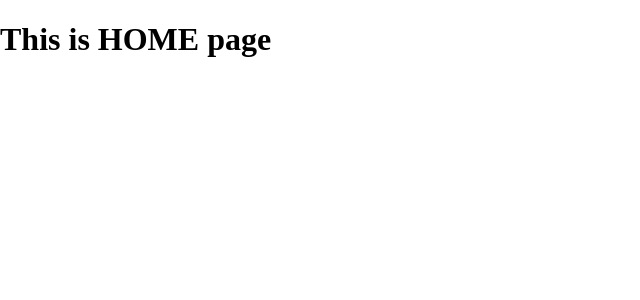
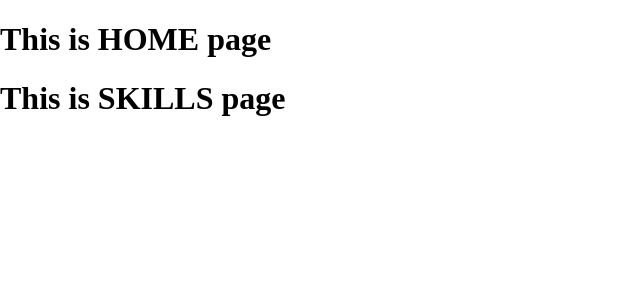
Before and after one commit to linkinsunil/linkinsunil.github.io, a React (Create React App) app: page /skills in a window 1280 px wide. Shown: the top 300 px of the page, without its empty margins (0-640 px from the left). Built offline with nearby package versions, Linux system fonts and the light colour scheme.

Commit message:
refactor

```diff
--- a/src/components/Skills/Skills.js
+++ b/src/components/Skills/Skills.js
@@ -4,7 +4,7 @@ import './Skills.css'
 const Skills = () => {
     return (
         <div>
-
+            <h1>This is SKILLS page</h1>
         </div>
     )
 }
```
